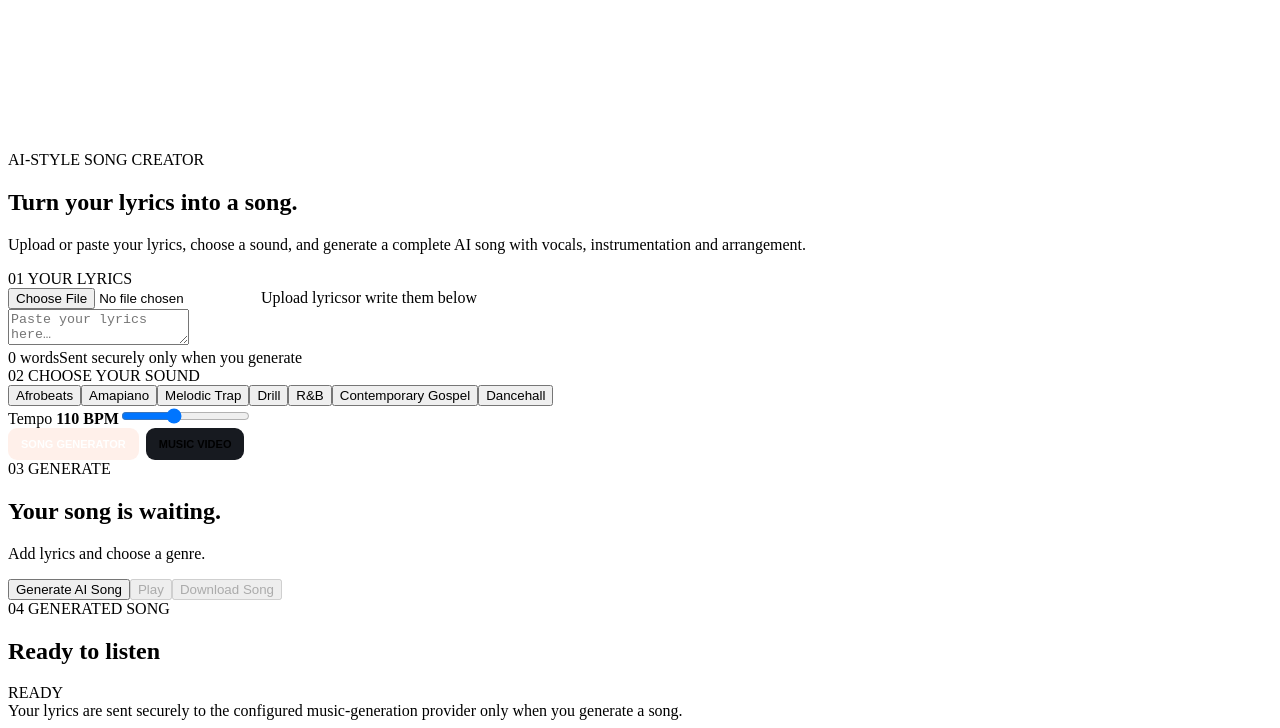
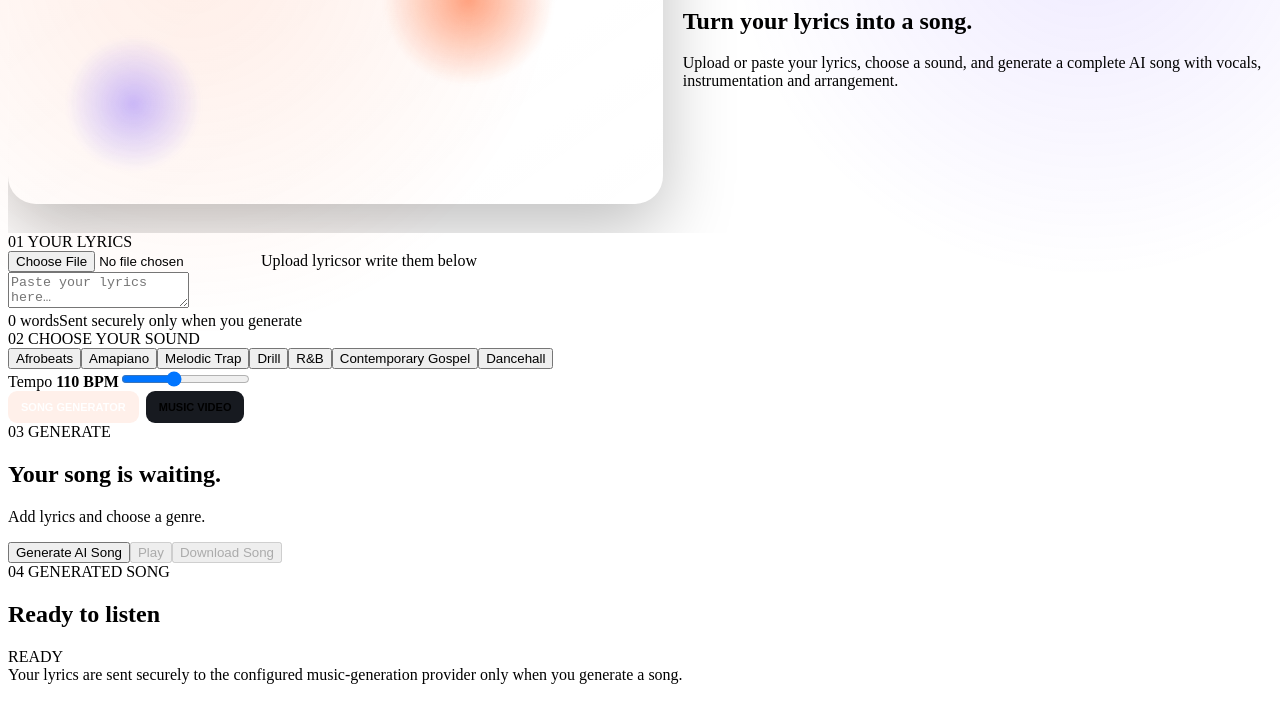
Before and after one commit to jbnikky13/beat-generator, a website: page index.html in a window 1280 px wide. Shown: the part 201-929 px from the top of the page. After the commit the page ends 893 px from the top, so only its background shows below. Drawn offline with Linux system fonts and the light colour scheme.

Commit message:
Add cinematic canvas graphics and animated hero artwork

```diff
--- a/styles.css
+++ b/styles.css
@@ -1 +1,10 @@
 [object Object].mode-card{margin-top:14px}.mode-tabs{display:flex;gap:7px}.mode{padding:10px 13px;border-radius:9px;border:1px solid var(--line);background:#171a20;color:var(--muted);font-size:11px;font-weight:800}.mode.on{background:rgba(255,107,53,.1);border-color:var(--accent);color:#fff}.video-options{margin-top:16px;border-top:1px solid var(--line);padding-top:16px}.hidden{display:none!important}.video-note{color:var(--muted);font-size:11px;line-height:1.5}.video-source{display:flex;gap:10px;align-items:center;margin:12px 0}.video-prompt{width:100%;border:1px solid var(--line);border-radius:9px;background:#0c0e12;color:#fff;padding:11px;font-size:12px;margin-bottom:10px}.secondary{padding:10px 13px;border:1px solid var(--accent);background:rgba(255,107,53,.1);color:#fff;border-radius:9px;font-weight:800;font-size:11px}.video-stage{margin-top:14px;min-height:30px}.video-stage video{display:block;width:100%;max-height:430px;border-radius:10px;background:#050607}.video-actions{display:flex;gap:8px;margin-top:10px}.download-link{display:inline-flex;align-items:center;padding:10px 13px;border:1px solid var(--line);border-radius:9px;background:#1a1d23;color:#fff;text-decoration:none;font-size:11px;font-weight:800}@media(max-width:720px){.video-source{flex-wrap:wrap}}.spotify-row{margin-top:8px}.spotify-note{display:block;color:#66707d;font-size:10px;margin-top:-5px;margin-bottom:8px}
+#visualizer{position:fixed;inset:0;width:100%;height:100%;z-index:-2;opacity:.34;pointer-events:none}
+body:before{content:"";position:fixed;inset:0;z-index:-3;background:radial-gradient(circle at 15% 20%,rgba(255,107,53,.12),transparent 30%),radial-gradient(circle at 85% 15%,rgba(121,82,255,.12),transparent 28%)}
+.hero{position:relative;overflow:hidden;min-height:390px;display:grid;grid-template-columns:1fr .9fr;align-items:center;gap:20px}
+.hero-art{position:relative;height:330px;border:1px solid rgba(255,255,255,.08);border-radius:28px;background:linear-gradient(145deg,rgba(255,255,255,.055),rgba(255,255,255,.015));overflow:hidden;box-shadow:inset 0 1px rgba(255,255,255,.06),0 25px 70px rgba(0,0,0,.25)}
+#heroCanvas{position:absolute;inset:0;width:100%;height:100%}
+.orb{position:absolute;border-radius:50%;filter:blur(1px);mix-blend-mode:screen;animation:float 7s ease-in-out infinite}.orb-a{width:170px;height:170px;right:18%;top:16%;background:radial-gradient(circle,#ff6b35,transparent 68%);opacity:.65}.orb-b{width:140px;height:140px;left:8%;bottom:8%;background:radial-gradient(circle,#7b61ff,transparent 68%);opacity:.45;animation-delay:-3s}
+.waveform{position:absolute;left:8%;right:8%;bottom:35px;height:60px;display:flex;align-items:center;gap:4px}.waveform i{display:block;flex:1;min-width:2px;background:linear-gradient(#ff9a72,#ff6b35);border-radius:99px;opacity:.75;animation:pulse 1.1s ease-in-out infinite alternate}
+@keyframes float{50%{transform:translate3d(15px,-18px,0) scale(1.08)}}@keyframes pulse{from{transform:scaleY(.25)}to{transform:scaleY(1)}}
+@media(max-width:720px){.hero{grid-template-columns:1fr;min-height:0}.hero-art{height:240px;order:-1}}
```
